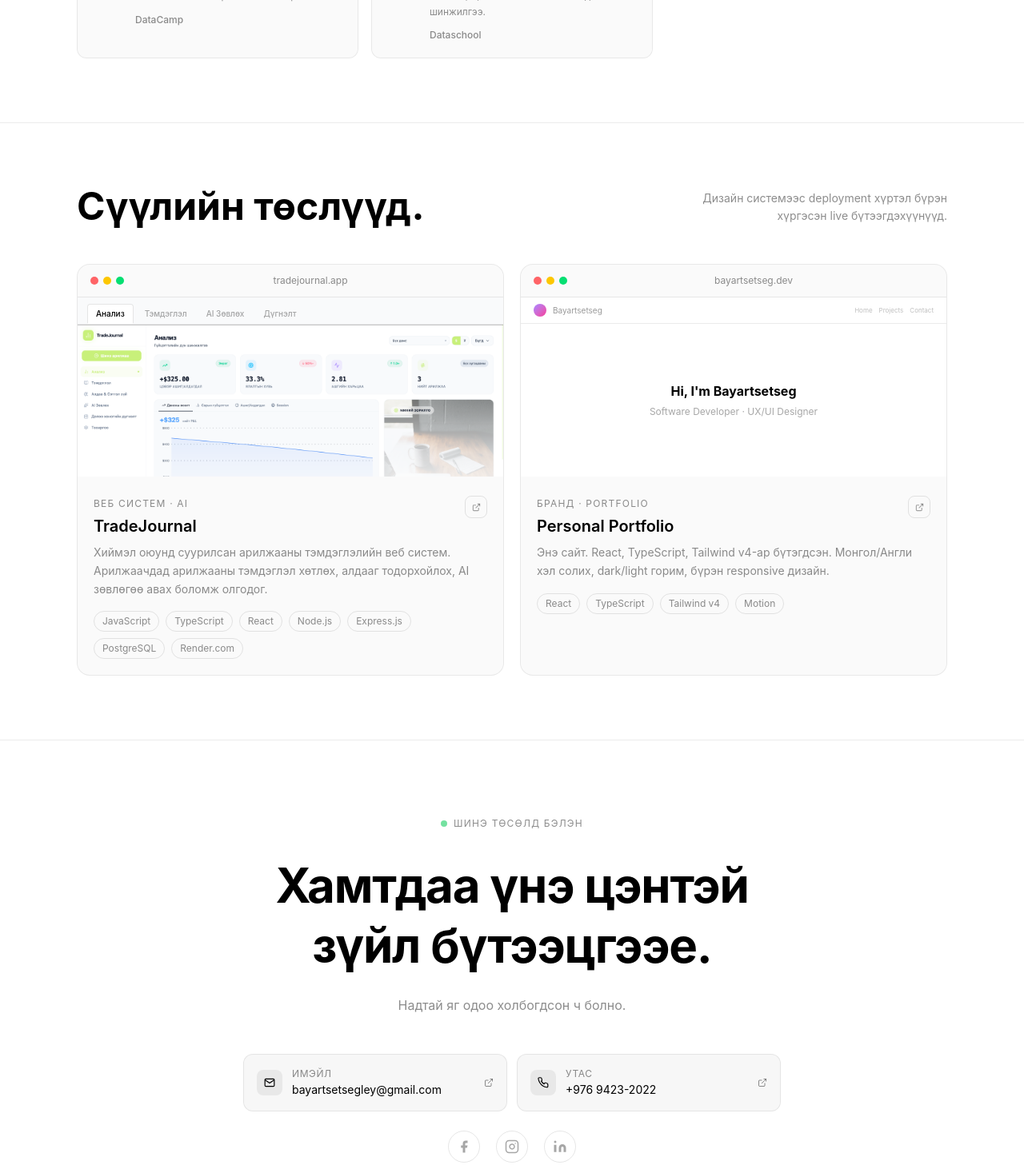
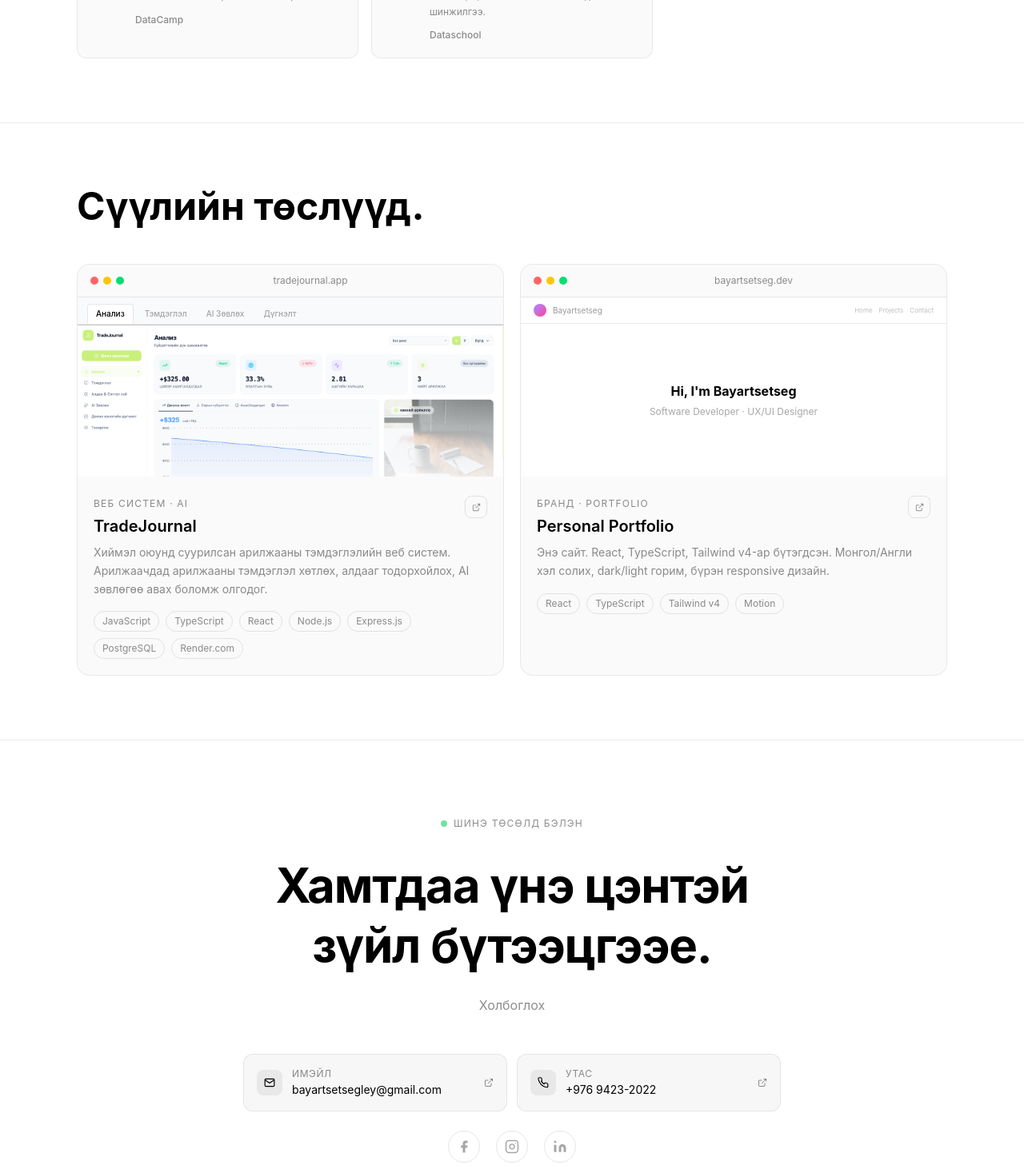
Before and after one commit to Bayartsetsegley01/bayartsetseg-portfolio, a React (Vite) app: page / in a window 1280 px wide. Shown: the part 4083-5550 px from the top of the page at 80% size. Built offline with nearby package versions, Linux system fonts and the light colour scheme.

Commit message:
Remove project section description and update contact text

```diff
--- a/src/app/translations.ts
+++ b/src/app/translations.ts
@@ -141,7 +141,7 @@ export const t = {
     projects: {
       label: "Хэрэгжүүлсэн төслүүд",
       heading: "Сүүлийн төслүүд.",
-      description: "Дизайн системээс deployment хүртэл бүрэн хүргэсэн live бүтээгдэхүүнүүд.",
+      description: "",
       items: [
         {
           title: "TradeJournal",
@@ -163,7 +163,7 @@ export const t = {
       badge: "Шинэ төсөлд бэлэн",
       heading: "Хамтдаа үнэ цэнтэй зүйл бүтээцгээе.",
       subheading: "",
-      description: "Надтай яг одоо холбогдсон ч болно.",
+      description: "Холбоглох",
       emailLabel: "Имэйл",
       phoneLabel: "Утас",
       cta: "Яриа эхлүүлэх",
```
